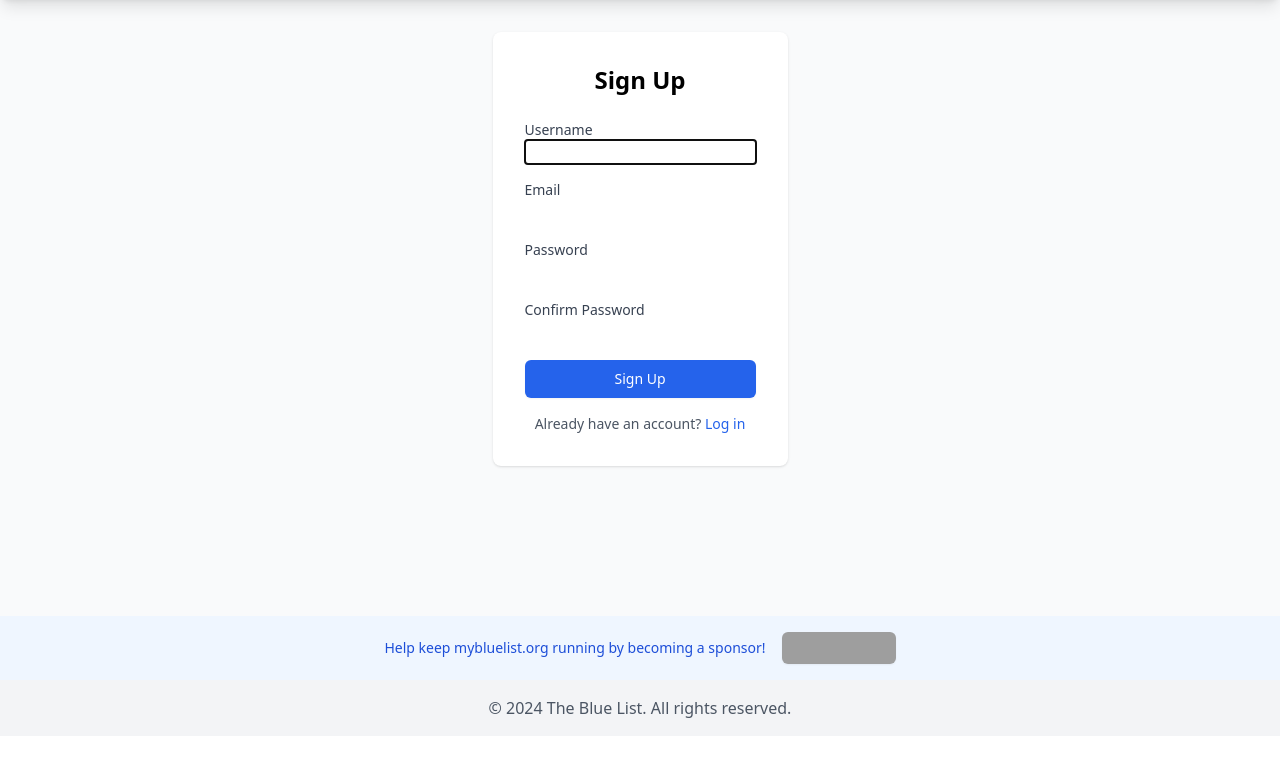
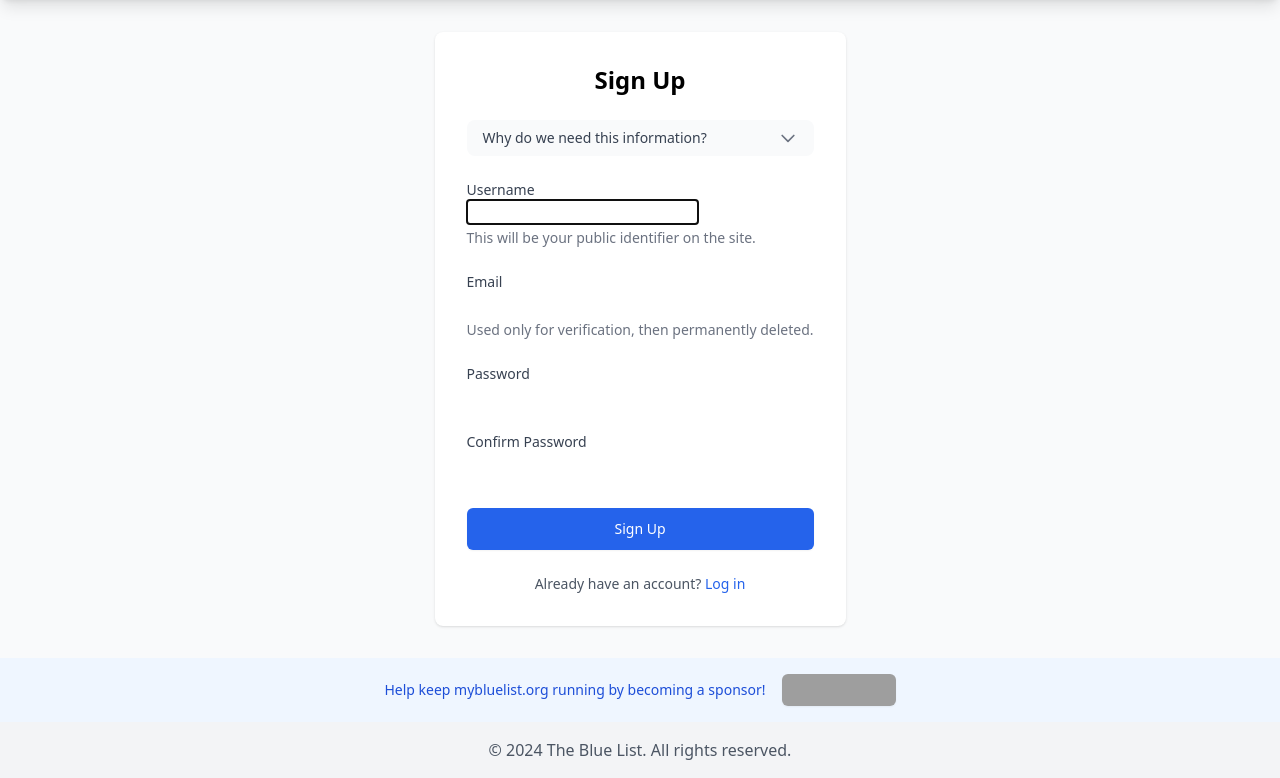
Before and after one commit to brent-is-still-here/thebluelist, a Django app: page /auth/signup/ in a window 1280 px wide. Shown: the part 64-842 px from the top of the page. Before the commit the page ends 782 px from the top, so only its background shows below. Run offline with Django 5.2, Linux system fonts and the light colour scheme; some libraries are stand-ins or nearby versions; grey boxes are pictures that could not be loaded.

Commit message:
fix password reset. Clean up signup and login forms

```diff
--- a/users/templates/users/signup.html
+++ b/users/templates/users/signup.html
@@ -3,11 +3,45 @@
 {% block title %}Sign Up - The Blue List{% endblock %}
 
 {% block content %}
-<div class="max-w-md mx-auto">
+<div class="max-w-lg mx-auto"> {# Increased from max-w-md #}
     <div class="bg-white p-8 rounded-lg shadow">
         <h2 class="text-2xl font-bold mb-6 text-center">Sign Up</h2>
 
-        <form method="post" class="space-y-4">
+        {# Collapsible Information Section #}
+        <div class="mb-6">
+            <button onclick="toggleInfo()" class="flex items-center justify-between w-full px-4 py-2 bg-gray-50 rounded-lg hover:bg-gray-100 transition-colors">
+                <span class="text-sm font-medium text-gray-700">Why do we need this information?</span>
+                <svg id="chevron" class="w-5 h-5 text-gray-500 transform transition-transform" fill="none" stroke="currentColor" viewBox="0 0 24 24">
+                    <path stroke-linecap="round" stroke-linejoin="round" stroke-width="2" d="M19 9l-7 7-7-7" />
+                </svg>
+            </button>
+
+            <div id="info-section" class="hidden mt-4 space-y-4">
+                <div class="bg-blue-50 border-l-4 border-blue-400 p-4">
+                    <h3 class="text-lg font-medium text-blue-800 mb-2">Why do we require user accounts?</h3>
+                    <ul class="text-blue-700 text-sm space-y-2">
+                        <li>• TheBlueList Project depends on user submissions and engagement to grow. We require user accounts for submissions and updates to avoid bad-actors spamming or polluting our data.</li>
+                        <li>• TheBlueList uses email verification to prove that users are real humans with access to a valid email address. This helps to avoid bots and spammers.</li>
+                    </ul>
+                </div>
+
+                <div class="bg-green-50 border-l-4 border-green-400 p-4">
+                    <h3 class="text-lg font-medium text-green-800 mb-2">How do we protect your privacy?</h3>
+                    <p class="text-green-700 text-sm">
+                        TheBlueList accounts are fully anonymous. As soon as you verify your email and log in for the first time, your email address is purged from our database.
+                    </p>
+                </div>
+
+                <div class="bg-yellow-50 border-l-4 border-yellow-400 p-4">
+                    <h3 class="text-lg font-medium text-yellow-800 mb-2">Why does this matter?</h3>
+                    <p class="text-yellow-700 text-sm">
+                        As much as this may feel silly and paranoid, it is never a good idea when living under an authoritarian regime (or wanna-be authoritarian regime) to keep a list of dissenting voices. This can lead to individuals being targeted for monitoring by authorities. TheBlueList Project is dedicated to the privacy and security of all our users.
+                    </p>
+                </div>
+            </div>
+        </div>
+
+        <form method="post" class="space-y-6"> {# Increased from space-y-4 #}
             {% csrf_token %}
 
             {% if form.non_field_errors %}
@@ -24,6 +58,7 @@
                 {% if form.username.errors %}
                     <p class="text-red-600 text-sm mt-1">{{ form.username.errors.0 }}</p>
                 {% endif %}
+                <p class="mt-1 text-sm text-gray-500">This will be your public identifier on the site.</p>
             </div>
 
             <div>
@@ -32,6 +67,7 @@
                 {% if form.email.errors %}
                     <p class="text-red-600 text-sm mt-1">{{ form.email.errors.0 }}</p>
                 {% endif %}
+                <p class="mt-1 text-sm text-gray-500">Used only for verification, then permanently deleted.</p>
             </div>
 
             <div>
@@ -50,9 +86,9 @@
                 {% endif %}
             </div>
 
-            <div>
+            <div class="pt-2">
                 <button type="submit"
-                        class="w-full flex justify-center py-2 px-4 border border-transparent rounded-md
+                        class="w-full flex justify-center py-2.5 px-4 border border-transparent rounded-md
                                shadow-sm text-sm font-medium text-white bg-blue-600 hover:bg-blue-700
                                focus:outline-none focus:ring-2 focus:ring-offset-2 focus:ring-blue-500">
                     Sign Up
@@ -60,7 +96,7 @@
             </div>
         </form>
 
-        <div class="mt-4 text-center">
+        <div class="mt-6 text-center">
             <p class="text-sm text-gray-600">
                 Already have an account?
                 <a href="{% url 'users:login' %}" class="text-blue-600 hover:text-blue-800">Log in</a>
@@ -68,4 +104,19 @@
         </div>
     </div>
 </div>
+
+<script>
+function toggleInfo() {
+    const infoSection = document.getElementById('info-section');
+    const chevron = document.getElementById('chevron');
+
+    if (infoSection.classList.contains('hidden')) {
+        infoSection.classList.remove('hidden');
+        chevron.classList.add('rotate-180');
+    } else {
+        infoSection.classList.add('hidden');
+        chevron.classList.remove('rotate-180');
+    }
+}
+</script>
 {% endblock %}
```
Also changed, not shown: users/templates/users/login.html (+18 -8 lines), users/templates/users/reset_password.html (+37 -62 lines).
